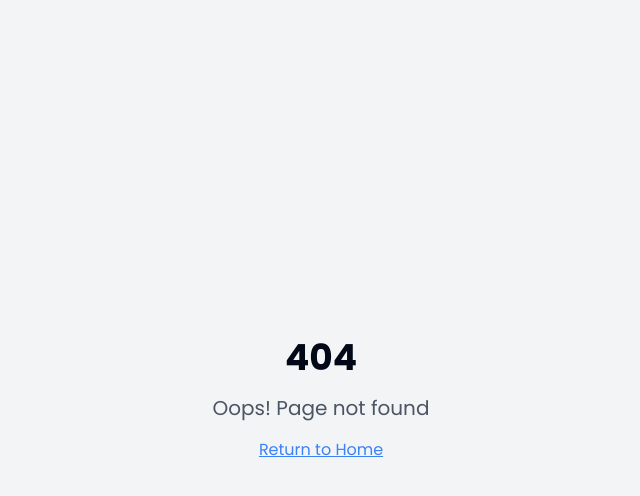
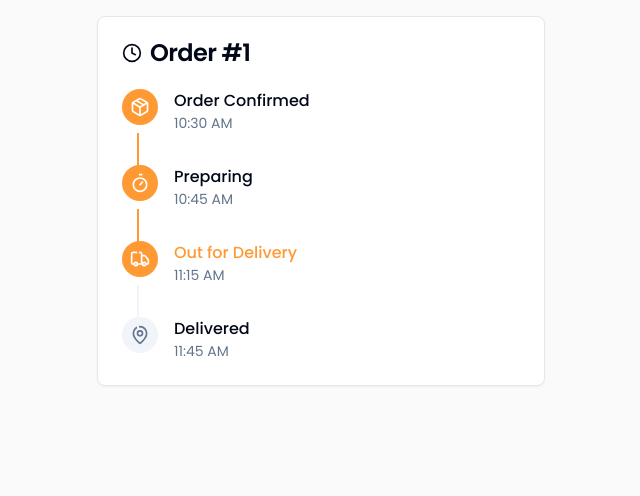
Before and after one commit to bgfgug/ghar-dhailo-frontend, a React (Vite) app: page /order/tracking/1 in a window 1280 px wide. Before the commit this address had no page. Shown: the top 496 px of the page, without its empty margins (319-959 px from the left). Built offline with nearby package versions, Linux system fonts and the light colour scheme.

Commit message:
Refactor: Improve app flow and add order tracking
- Adjust the app's overall flow.
- Add order tracking functionality.

```diff
--- a/src/App.tsx
+++ b/src/App.tsx
@@ -1,4 +1,3 @@
-
 import { Toaster } from "@/components/ui/toaster"
 import { Toaster as Sonner } from "@/components/ui/sonner"
 import { TooltipProvider } from "@/components/ui/tooltip"
@@ -22,6 +21,7 @@ import Cart from "./pages/Cart"
 import About from "./pages/About"
 import FAQ from "./pages/FAQ"
 import NotFound from "./pages/NotFound"
+import OrderTracking from "./pages/OrderTracking"
 
 const queryClient = new QueryClient()
 
@@ -45,6 +45,7 @@ const App = () => (
               <Route path="/grocery" element={<GroceryHub />} />
               <Route path="/product/:id" element={<ProductDetail />} />
               <Route path="/cart" element={<Cart />} />
+              <Route path="/order/tracking/:orderId" element={<OrderTracking />} />
               <Route path="/about" element={<About />} />
               <Route path="/faq" element={<FAQ />} />
               <Route path="*" element={<NotFound />} />
--- /dev/null
+++ b/src/pages/OrderTracking.tsx
@@ -0,0 +1,80 @@
+
+import { useParams } from "react-router-dom"
+import { motion } from "framer-motion"
+import { MapPin, Package, Truck, Timer, Clock } from "lucide-react"
+import { Card, CardContent, CardHeader, CardTitle } from "@/components/ui/card"
+
+const OrderTracking = () => {
+  const { orderId } = useParams()
+
+  // Mock order status - in real app this would come from API
+  const currentStep = 2
+  const steps = [
+    { icon: Package, label: "Order Confirmed", time: "10:30 AM" },
+    { icon: Timer, label: "Preparing", time: "10:45 AM" },
+    { icon: Truck, label: "Out for Delivery", time: "11:15 AM" },
+    { icon: MapPin, label: "Delivered", time: "11:45 AM" }
+  ]
+
+  return (
+    <div className="min-h-screen bg-background p-4">
+      <Card className="max-w-md mx-auto">
+        <CardHeader>
+          <CardTitle className="flex items-center gap-2">
+            <Clock className="h-5 w-5" />
+            Order #{orderId}
+          </CardTitle>
+        </CardHeader>
+        <CardContent>
+          <div className="space-y-8">
+            {steps.map((step, index) => {
+              const Icon = step.icon
+              const isCompleted = index <= currentStep
+              const isActive = index === currentStep
+
+              return (
+                <div key={step.label} className="relative">
+                  {index !== 0 && (
+                    <div
+                      className={`absolute h-full w-0.5 -top-8 left-[15px] ${
+                        isCompleted ? "bg-primary" : "bg-muted"
+                      }`}
+                    />
+                  )}
+                  <motion.div
+                    className="flex items-start gap-4"
+                    initial={{ opacity: 0, x: -20 }}
+                    animate={{ opacity: 1, x: 0 }}
+                    transition={{ delay: index * 0.2 }}
+                  >
+                    <div
+                      className={`rounded-full p-2 ${
+                        isCompleted
+                          ? "bg-primary text-primary-foreground"
+                          : "bg-muted text-muted-foreground"
+                      }`}
+                    >
+                      <Icon className="h-5 w-5" />
+                    </div>
+                    <div>
+                      <p className={`font-medium ${
+                        isActive ? "text-primary" : ""
+                      }`}>
+                        {step.label}
+                      </p>
+                      <p className="text-sm text-muted-foreground">
+                        {step.time}
+                      </p>
+                    </div>
+                  </motion.div>
+                </div>
+              )
+            })}
+          </div>
+        </CardContent>
+      </Card>
+    </div>
+  )
+}
+
+export default OrderTracking
```
